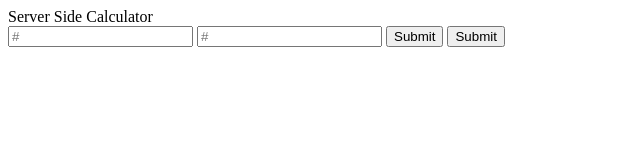
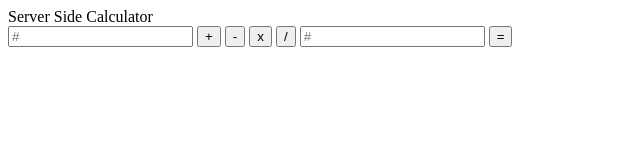
Before and after one commit to mackenzienewkirk/weekend-jquery-server-calculator, a website: page public/index.html in a window 1280 px wide. Shown: the whole page, without its empty margins (0-640 px from the left). Drawn offline with Linux system fonts and the light colour scheme.

Commit message:
working on server side math logic

```diff
--- a/public/client.js
+++ b/public/client.js
@@ -1,5 +1,8 @@
 $(document).ready(onReady);
 
 function onReady() {
+    $('.submitButton').on('click', submitCalculation);
+}
 
-}
+let numberOne = '';
+let numberTwo = '';
--- a/public/index.html
+++ b/public/index.html
@@ -8,11 +8,16 @@
 </head>
 <body>
     <header>Server Side Calculator</header>
-    <section id="calculator"></section>
-    <input id="firstNum" type="number" placeholder="#">
-    <input id="secondNum" type="number" placeholder="#">
-    <button id="submitButton">Submit</button>
-    <button id="addButton">Submit</button>
-
+    <section class="calculator">
+    <input type="number" placeholder="#" id="valueOne">
+        <span class="mathButtons">
+            <button id="addButton"> + </button>
+            <button id="subtractButton"> - </button>
+            <button id="multiplyButton"> x </button>
+            <button id="divideButton"> / </button>
+        </span>
+        <input type="number" placeholder="#" id="valueTwo">
+        <button id="submitButton"> = </button>
+    </section>
 </body>
 </html>
```
Also changed, not shown: server/server.js (+15 -4 lines).
